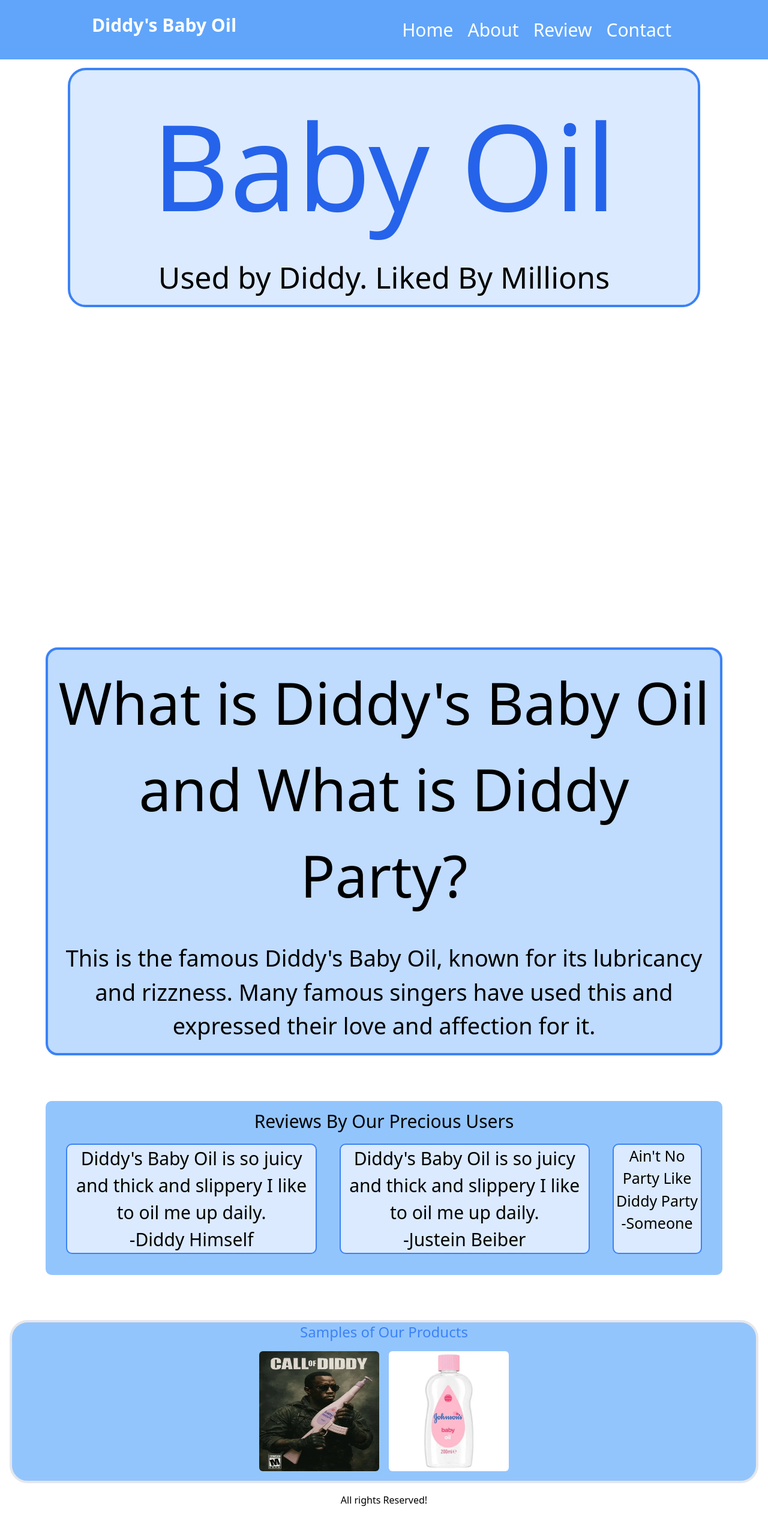
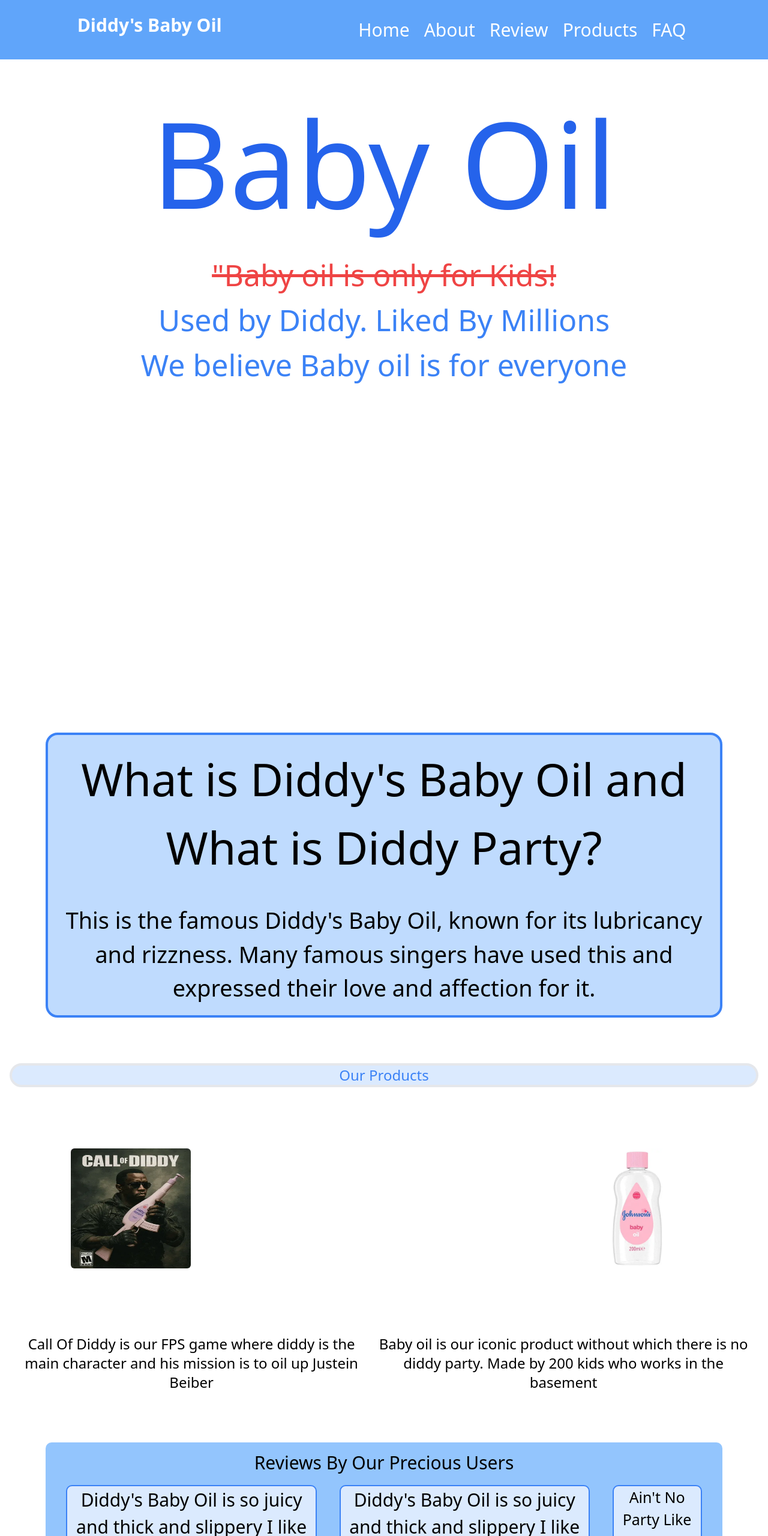
Before and after one commit to Hasnat4763/Brainrot-Italia, a plain HTML site: page index.html in a window 1280 px wide. Shown: the top 2560 px of the page at 60% size. Before the commit the page ends 2512 px from the top, so only its background shows below. Drawn offline with nearby package versions, Linux system fonts and the light colour scheme; a web font is replaced by a local one.

Commit message:
Add files via upload

```diff
--- a/index.html
+++ b/index.html
@@ -1,13 +1,25 @@
 <!DOCTYPE html>
-<html lang="en" class = "scroll-smooth">
+<style>
+.custom-cursor {
+  cursor: url("https://cursors1.totallyfreecursors.com/thumbnails/babyoil.gif"), auto;
+}
+</style>
+<html lang="en" class = "scroll-smooth font-Alumni">
     <head>
+        <link rel="preconnect" href="https://fonts.googleapis.com">
+        <link rel="preconnect" href="https://fonts.gstatic.com" crossorigin>
+        <link href="https://fonts.googleapis.com/css2?family=Alumni+Sans+SC:ital,wght@0,100..900;1,100..900&display=swap" rel="stylesheet">
+        <link rel="apple-touch-icon" sizes="180x180" href="/apple-touch-icon.png">
+        <link rel="icon" type="image/png" sizes="32x32" href="/favicon-32x32.png">
+        <link rel="icon" type="image/png" sizes="16x16" href="/favicon-16x16.png">
+        <link rel="manifest" href="/site.webmanifest">
         <meta charset="UTF-8" />
         <title> Diddy's Baby Oil</title>
         <meta name="viewport" content="width=device-width, initial-scale=1.0" />
         <script src="https://cdn.tailwindcss.com"></script>
     </head>
 
-    <body>
+    <body  class="custom-cursor">
         <div id = "nav" class ="bg-blue-400 fixed top-0 w-[100%] text-[15px] md:text-[30px] ">
         <nav class="flex justify-center md:justify-around md:space-[5px] p-[0.5cm] text-white">
             <div class="font-bold">Diddy's Baby Oil</div>
@@ -15,26 +27,41 @@
                 <li><a href="#home" class="hover:underline">Home</a></li>
                 <li><a href="#about" class="hover:underline">About</a></li>
                 <li><a href="#review" classs="hover:underline">Review</a></li>
-                <li><a href="#contact" class="hover:underline">Contact</a></li>
+                <li><a href="#Products" class="hover:underline">Products</a></li>
+                <li><a href="#FAQ" class="hover:underline">FAQ</a></li>
             </ul>
         </nav>
         </div>
-        <div id="home" class="text-black text-center p-2 bg-blue-100 border-4 rounded-[30px] border-blue-500 mt-[4cm] m-[0.5cm] md:m-[3cm] mb-[6cm] md:mb-[15cm]">
-        <p class="text-blue-600 text-[90px] md:text-[200px] bg-blue-100">Baby Oil</p>
-        <p class="text-[30px] md:text-[50px]">Used by Diddy. Liked By Millions</p>
+        <div id="home" class="text-black text-center p-2  rounded-[30px] mt-[4cm] m-[0.5cm] md:m-[3cm] mb-[6cm] md:mb-[15cm]">
+        <p class="text-blue-600 text-[90px] md:text-[200px]">Baby Oil</p>
+        <s class="text-[30px] md:text-[50px] text-red-500">"Baby oil is only for Kids!</s>
+        <p class="text-[30px] md:text-[50px] text-blue-500 ">Used by Diddy. Liked By Millions</p>
+        <p class="text-[30px] md:text-[50px] text-blue-500">We believe Baby oil is for everyone</p>
         </div>
 
 
 
 
         <div id="about" class="bg-blue-200 rounded-[20px] m-[0.5cm] md:m-[2cm] text-center p-4 border-4 border-blue-500">
-            <p class = "text-[1cm] md:text-[1in] mb-[1cm]">What is Diddy's Baby Oil and What is Diddy Party?</p>
+            <p class = "text-[0.5cm] md:text-[2cm] mb-[1cm]">What is Diddy's Baby Oil and What is Diddy Party?</p>
             <p class ="text-[0.5cm] md:text-[1cm]">
                 This is the famous Diddy's Baby Oil, known for its lubricancy and rizzness. Many famous singers have used this and expressed their love and affection for it.
             </p>
         </div>
 
-        <div id="review" class = "items-center bg-blue-300 rounded-[10px] m-[0.5cm] md:m-[2cm] p-4">
+
+    <div id="Products" class="text-center m-4 text-2xl">
+        <p class="text-blue-500 border-4 rounded-[40px] bg-blue-100">Our Products</p>
+        <div class="flex justify-between space-x-4 p-2 md:m-[2.5cm]">
+        <img src="diddy.webp" class="rounded-md w-[200px] h-[200px]">
+        <img src="baby-oil.webp" class="rounded-md w-[200px] h-[200px]">
+        </div>
+        <div class="flex justify-center space-x-2 p-2">
+        <p>Call Of Diddy is our FPS game where diddy is the main character and his mission is to oil up Justein Beiber</p>
+        <p>Baby oil is our iconic product without which there is no diddy party. Made by 200 kids who works in the basement</p>
+        </div>
+    </div>
+    <div id="review" class = "items-center bg-blue-300 rounded-[10px] m-[0.5cm] md:m-[2cm] p-4">
             <p  class="text-center text-3xl bg-blue-300">Reviews By Our Precious Users</p>
             <div class="container md:flex justify-around">
             <div class="text-center text-black text-[15px] md:text-[30px] border-2 border-blue-500 rounded-[10px] m-[0.5cm]  bg-blue-100">
@@ -52,18 +79,28 @@
                 <br>
                 <span>-Someone</span>
             </p>
+            </div>
         </div>
-    </div>
-    <div id="samples" class="text-center text-blue-500 bg-blue-300 border-4 rounded-[30px] m-4 text-2xl">
-        <p>Samples of Our Products</p>
-        <div class="flex justify-center space-x-4 p-4">
-        <img src="diddy.webp" class="rounded-md w-[200px] h-[200px]">
-        <img src="baby-oil.webp" class="rounded-md w-[200px] h-[200px]">
+        <div id="FAQ" class="text-left m-[0.5cm] md:m-[2cm] p-4 bg-blue-200 rounded-[20px] border-4 border-blue-500 font-Alumni">
+            <p class="text-center text-3xl">Frequently Asked Questions</p>
+            <p>
+                1. What is Diddy's Baby Oil?
+                <br>
+                -Diddy's Baby Oil is a premium baby oil product that is known for its high quality and effectiveness. It is made by kids working in the basement and used by many famous celebrities in their famous Diddy Parties.
+            </p>
+            <p>
+                2. How can I purchase Diddy's Baby Oil?
+                <br>
+                -You can purchase Diddy's Baby Oil from our official website or from authorized retailers. We offer a variety of sizes and packaging options to suit your needs.
+            </p>
+            <p>
+                3. Where do you guys deliver?
+                <br>
+                -We deliver all over the world, even to Kim Jong Un in North Korea.
+            </p>
         </div>
-    </div>
-        <div id="contact"></div>
 
-        <footer class="text-center">All rights Reserved!</footer>
+        <footer class="text-center">Made for all the Diddy Party Enjoyers!</footer>
     </body>
 
 </html>
```
Also changed, not shown: android-chrome-192x192.png (added), android-chrome-512x512.png (added), apple-touch-icon.png (added), favicon-16x16.png (added), favicon-32x32.png (added), favicon.ico (added), site.webmanifest (added).
